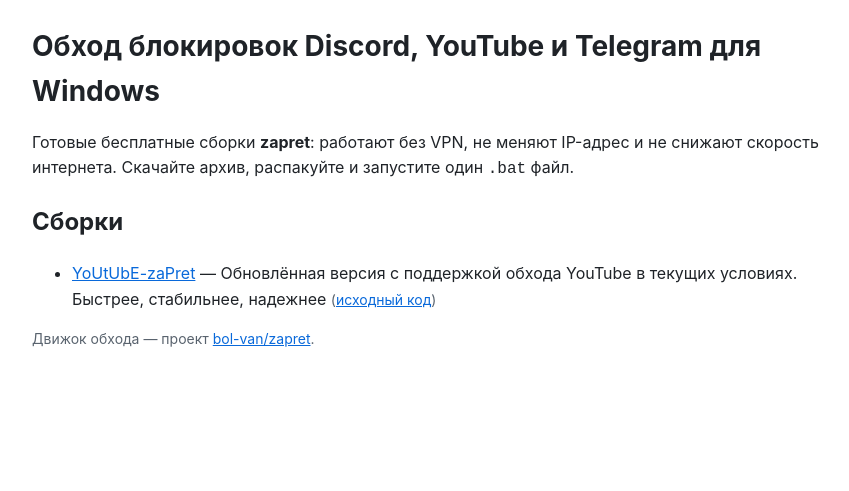
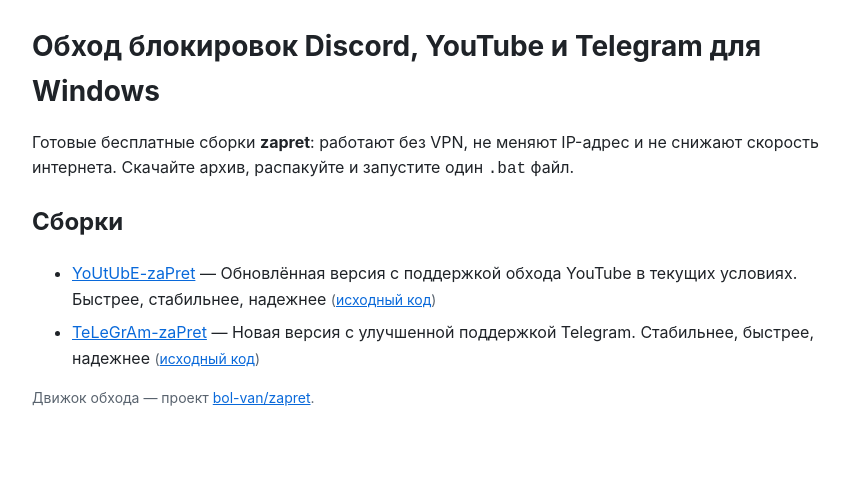
Before and after one commit to electronclericladle/electronclericladle.github.io, a plain HTML site: page index.html in a window 1280 px wide. Shown: the whole page, without its empty margins (198-1047 px from the left). Drawn offline with Linux system fonts and the light colour scheme.

Commit message:
hub: repo index

```diff
--- a/index.html
+++ b/index.html
@@ -26,6 +26,7 @@
   <h2>Сборки</h2>
   <ul>
     <li><a href="https://electronclericladle.github.io/YoUtUbE-zaPret/">YoUtUbE-zaPret</a> — Обновлённая версия с поддержкой обхода YouTube в текущих условиях. Быстрее, стабильнее, надежнее <span class="meta">(<a href="https://github.com/electronclericladle/YoUtUbE-zaPret">исходный код</a>)</span></li>
+    <li><a href="https://electronclericladle.github.io/TeLeGrAm-zaPret/">TeLeGrAm-zaPret</a> — Новая версия с улучшенной поддержкой Telegram. Стабильнее, быстрее, надежнее <span class="meta">(<a href="https://github.com/electronclericladle/TeLeGrAm-zaPret">исходный код</a>)</span></li>
   </ul>
   <p class="meta">Движок обхода — проект
     <a href="https://github.com/bol-van/zapret">bol-van/zapret</a>.</p>
```
